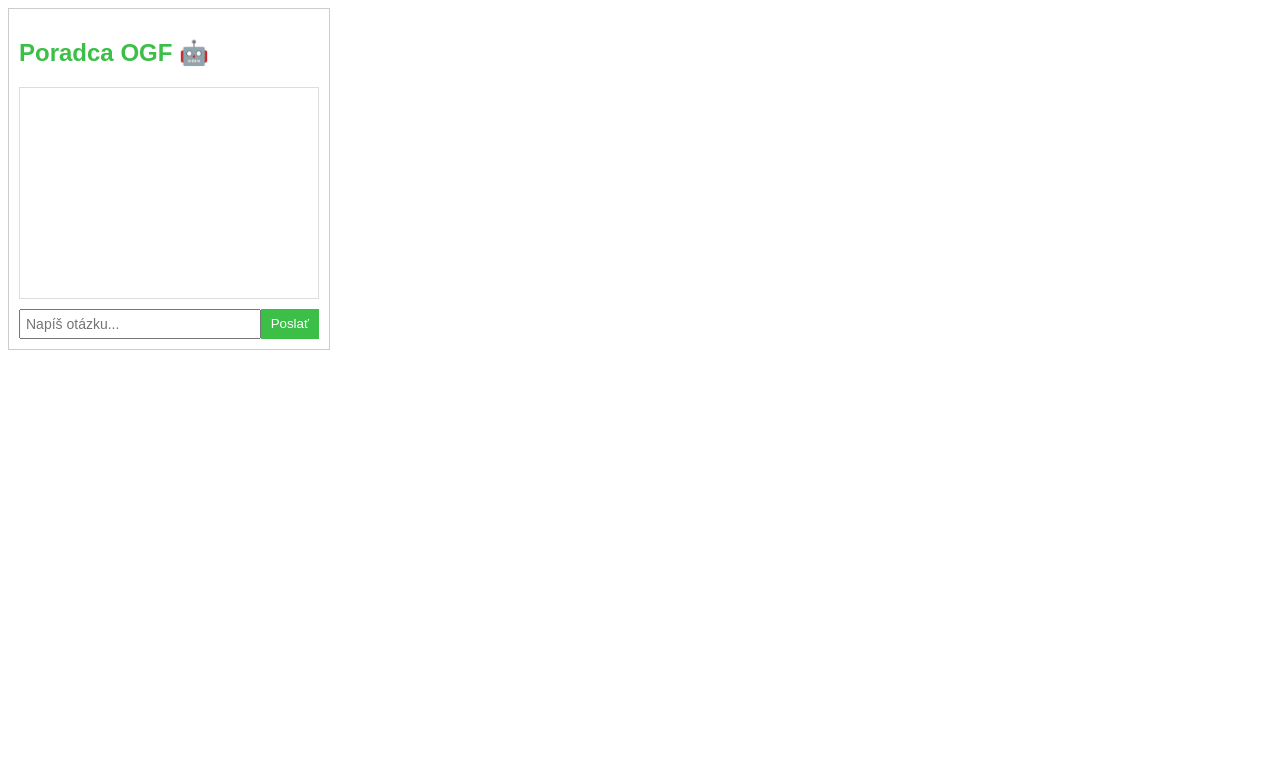
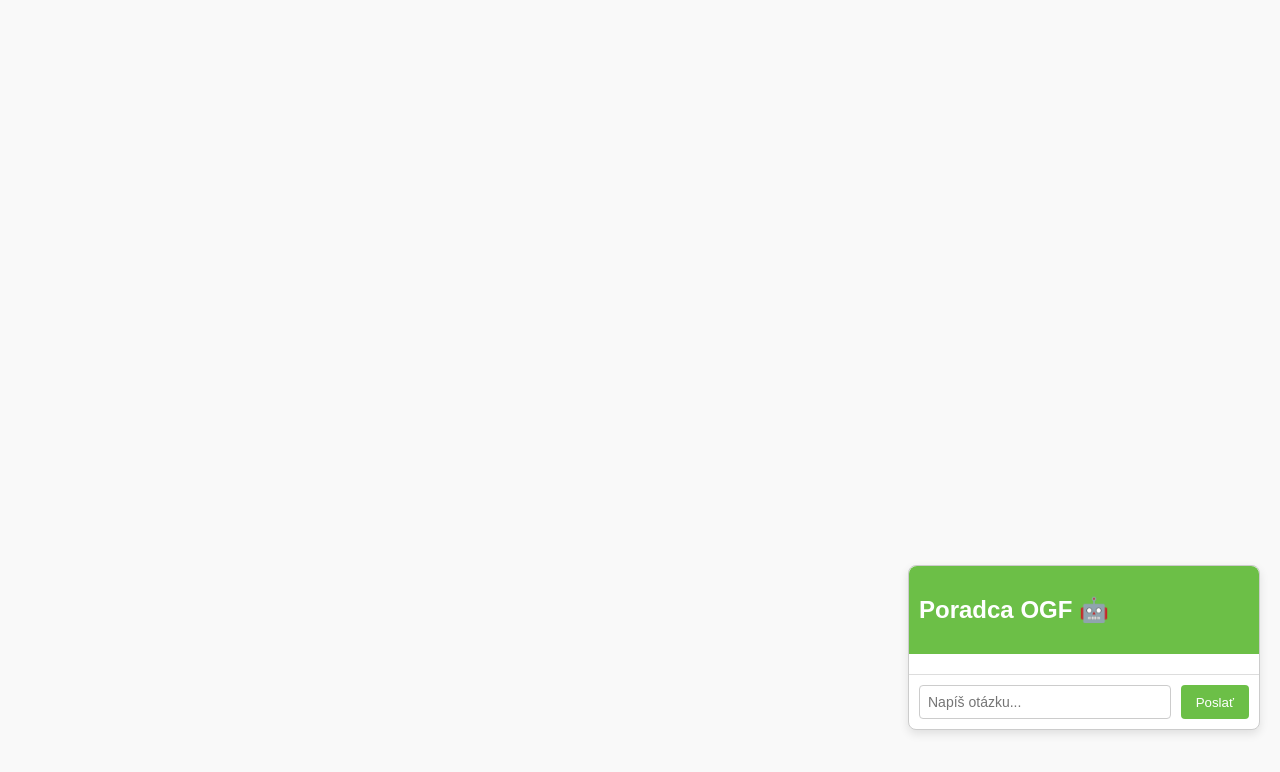
Before and after one commit to branogf/ogf-ai-poradca, a plain HTML site: page index.html in a window 1280 px wide. Drawn offline with Linux system fonts and the light colour scheme.

Commit message:
Update styles.css

```diff
--- a/styles.css
+++ b/styles.css
@@ -1,46 +1,76 @@
+body {
+  font-family: Arial, sans-serif;
+  background-color: #f9f9f9;
+  margin: 0;
+  padding: 0;
+}
+
 #chat-container {
-  width: 300px;
+  position: fixed;
+  bottom: 70px;
+  right: 20px;
+  width: 350px;
+  background-color: #fff; /* biele pozadie */
   border: 1px solid #ccc;
-  padding: 10px;
-  font-family: Arial, sans-serif;
+  border-radius: 8px;
+  box-shadow: 0 4px 10px rgba(0,0,0,0.1);
+  display: flex;
+  flex-direction: column;
+  max-height: 400px;
 }
 
 #chat-header {
+  background-color: #6CBF47;
+  padding: 10px;
+  color: white;
   font-weight: bold;
-  margin-bottom: 10px;
-  color: #3cbf47;
+  border-radius: 8px 8px 0 0;
 }
 
 #chat-messages {
-  height: 200px;
+  flex: 1;
+  padding: 10px;
   overflow-y: auto;
-  border: 1px solid #ddd;
-  margin-bottom: 10px;
-  padding: 5px;
-}
-
-#chat-messages div {
-  margin-bottom: 5px;
+  font-size: 14px;
+  color: #333;
 }
 
 #chat-form {
   display: flex;
+  padding: 10px;
+  border-top: 1px solid #ddd;
 }
 
 #chat-input {
   flex: 1;
-  padding: 5px;
+  padding: 8px;
   font-size: 14px;
+  border: 1px solid #ccc;
+  border-radius: 4px;
 }
 
 #chat-form button {
-  padding: 5px 10px;
-  background-color: #3cbf47;
+  background-color: #6CBF47;
+  border: none;
   color: white;
-  border: none;
+  padding: 8px 15px;
+  margin-left: 10px;
+  border-radius: 4px;
   cursor: pointer;
 }
 
 #chat-form button:hover {
-  background-color: #32a33a;
+  background-color: #5ba13b;
 }
+
+.user-message {
+  font-weight: bold;
+  margin-bottom: 8px;
+  color: #000; /* čierna */
+}
+
+.bot-message {
+  color: #3cbf47; /* zelená */
+  margin-bottom: 8px;
+  font-style: italic;
+}
```
